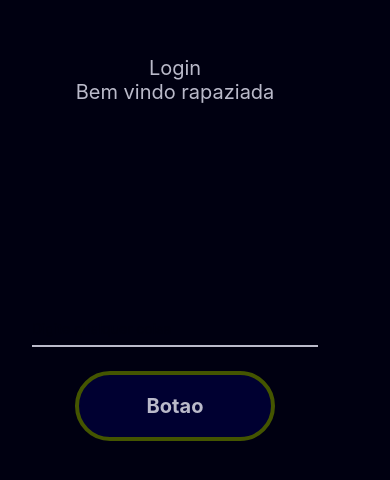
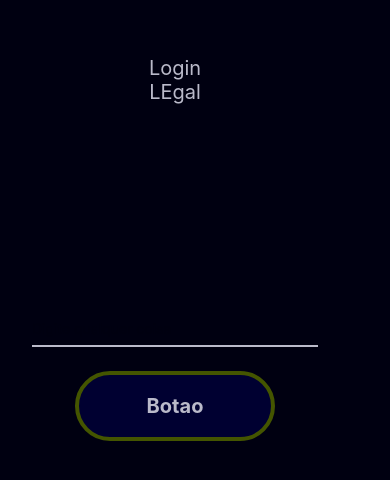
Before and after one commit to matheuslira13/MotorCycleProject, a React Native app: screen /login in a window 390 px wide. Shown: the part 174-654 px from the top of the page. Built offline with nearby package versions, Linux system fonts and the light colour scheme.

Commit message:
fix:Corrige

```diff
--- a/src/templates/Login/Login.tsx
+++ b/src/templates/Login/Login.tsx
@@ -16,7 +16,7 @@ export default function Login({ text, setText, gotoNextScreen }: LoginProps) {
     <View style={styles.container}>
       <Text style={styles.title}>Login</Text>
       <Text>{text}</Text>
-      <Text style={styles.title}>Bem vindo rapaziada</Text>
+      <Text style={styles.title}>LEgal</Text>
       <Example />
       <TextInput
         value={text}
```
